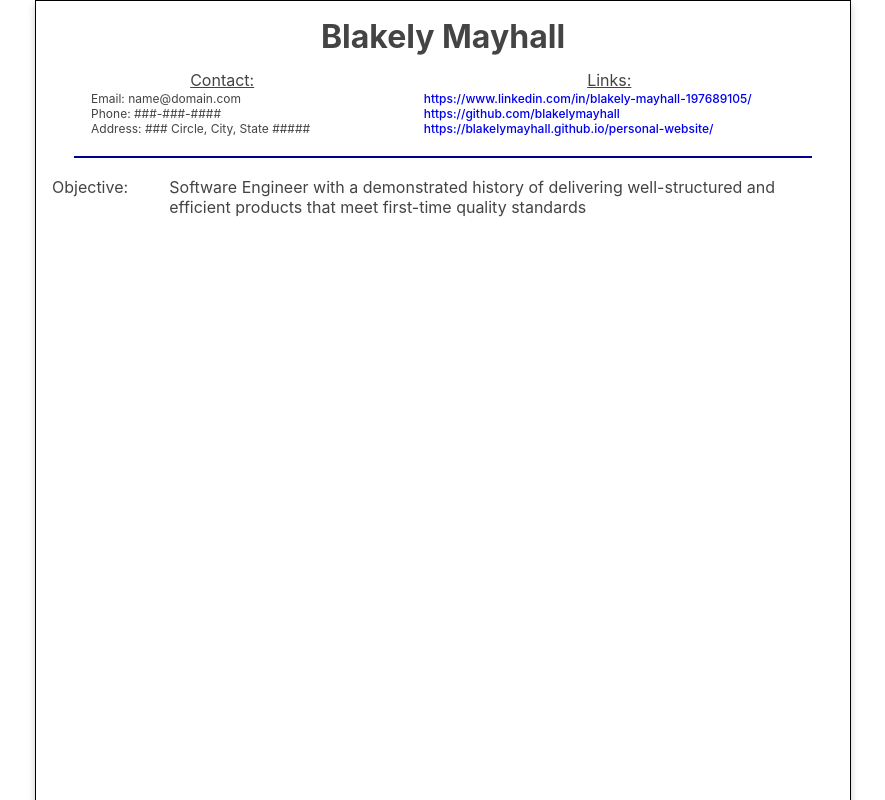
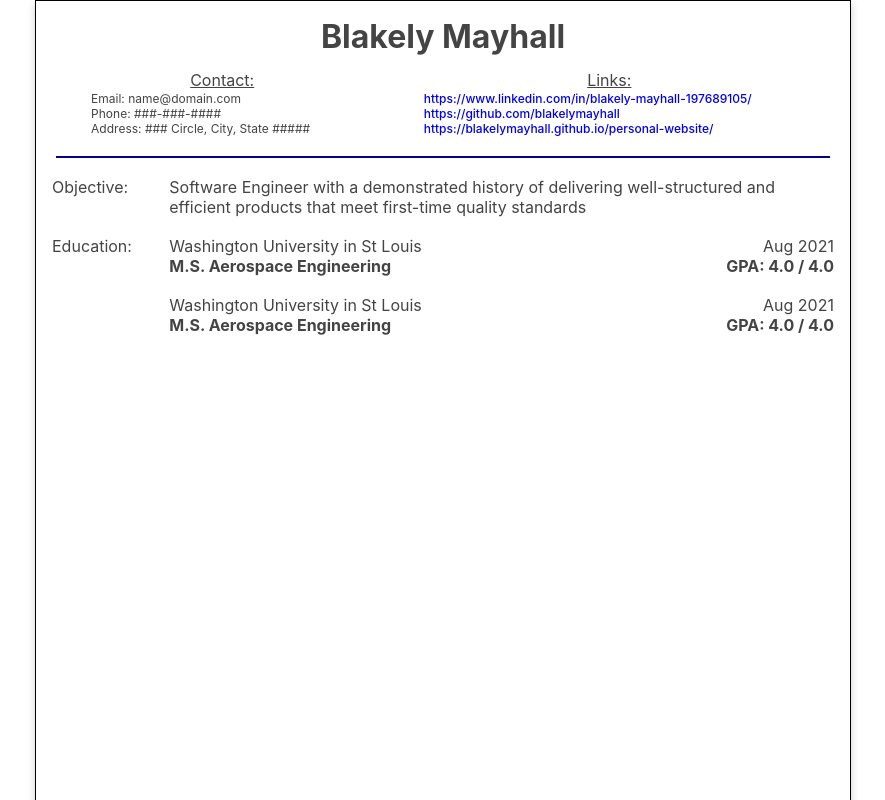
Before and after one commit to blakelymayhall/odin-react-cv_app, a React (Vite) app: page / in a window 1280 px wide. Shown: the top 800 px of the page, without its empty margins (197-1082 px from the left). Built offline with nearby package versions, Linux system fonts and the light colour scheme.

Commit message:
add education template

```diff
--- /dev/null
+++ b/src/components/CV_Education/CV_Education.jsx
@@ -0,0 +1,21 @@
+import { useState } from "react";
+import "../../styles/CV_Education/cv_education.css";
+import CV_Education_Row from "./CV_Education_Row";
+
+function CV_Education() {
+    const [educationState, setEducationState] = useState(0);
+
+    return (
+        <div id="educationSection">
+            <div id="educationContainer">
+                <p id="educationTitle">Education:</p>
+                <div id="educationRows">
+                    <CV_Education_Row />
+                    <CV_Education_Row />
+                </div>
+            </div>
+        </div>
+    );
+}
+
+export default CV_Education;
--- /dev/null
+++ b/src/components/CV_Education/CV_Education_Row.jsx
@@ -0,0 +1,22 @@
+import { useState } from "react";
+import "../../styles/CV_Education/cv_education.css";
+
+function CV_Education_Row() {
+    const [educationRow, setEducationRow] = useState({
+        schoolName: "Washington University in St Louis",
+        degree: "M.S. Aerospace Engineering",
+        graduationDate: "Aug 2021",
+        GPA: "4.0 / 4.0",
+    });
+
+    return (
+        <div className="educationRow">
+            <p className="educationSchoolName">{educationRow.schoolName}</p>
+            <p className="educationDegree">{educationRow.degree}</p>
+            <p className="educationDate">{educationRow.graduationDate}</p>
+            <p className="educationGPA">GPA: {educationRow.GPA}</p>
+        </div>
+    );
+}
+
+export default CV_Education_Row;
--- a/src/main.jsx
+++ b/src/main.jsx
@@ -3,10 +3,12 @@ import { createRoot } from "react-dom/client";
 import "./index.css";
 import CV_Header from "./components/CV_Header/CV_Header.jsx";
 import CV_Objective from "./components/CV_Objective/CV_Objective.jsx";
+import CV_Education from "./components/CV_Education/CV_Education.jsx";
 
 createRoot(document.getElementById("root")).render(
     <StrictMode>
         <CV_Header />
         <CV_Objective />
+        <CV_Education />
     </StrictMode>
 );
--- /dev/null
+++ b/src/styles/CV_Education/cv_education.css
@@ -0,0 +1,65 @@
+h1, h4, p {
+    margin:0;
+    padding: 0;
+}
+
+#educationSection {
+    padding-top: 5mm;
+    max-width: 100%;
+    margin: 0 auto;
+    color: #444444;
+}
+
+#educationTitle {
+    grid-column-start: 1;
+    grid-column-end: 2;
+}
+
+#educationContainer {
+    display: grid;
+    grid-template-columns: 10% 5% 85%;
+}
+
+#educationRows {
+    grid-column-start: 3;
+    grid-column-end: 4;
+}
+
+.educationRow{
+    display: grid;
+    grid-template-columns: 80% 20%;
+    grid-template-rows: 50% 50%;
+    padding-bottom: 5mm;
+}
+
+.educationSchoolName {
+    grid-column-start: 1;
+    grid-column-end: 2;
+    grid-row-start: 1;
+    grid-row-end: 2;
+}
+
+.educationDegree {
+    grid-column-start: 1;
+    grid-column-end: 2;
+    grid-row-start: 2;
+    grid-row-end: 3;
+    font-weight: bold;
+}
+
+.educationDate {
+    grid-column-start: 2;
+    grid-column-end: 3;
+    grid-row-start: 1;
+    grid-row-end: 2;
+    text-align: right;
+}
+
+.educationGPA{
+    grid-column-start: 2;
+    grid-column-end: 3;
+    grid-row-start: 2;
+    grid-row-end: 3;
+    text-align: right;
+    font-weight: bold;
+}
--- a/src/styles/CV_Header/cv_header.css
+++ b/src/styles/CV_Header/cv_header.css
@@ -86,6 +86,6 @@ ul {
 .lineBreak {
     margin-top: 5px;
     min-height: 2px;
-    min-width: 105%;
+    min-width: 110%;
     background-color:darkblue;
 }
```
